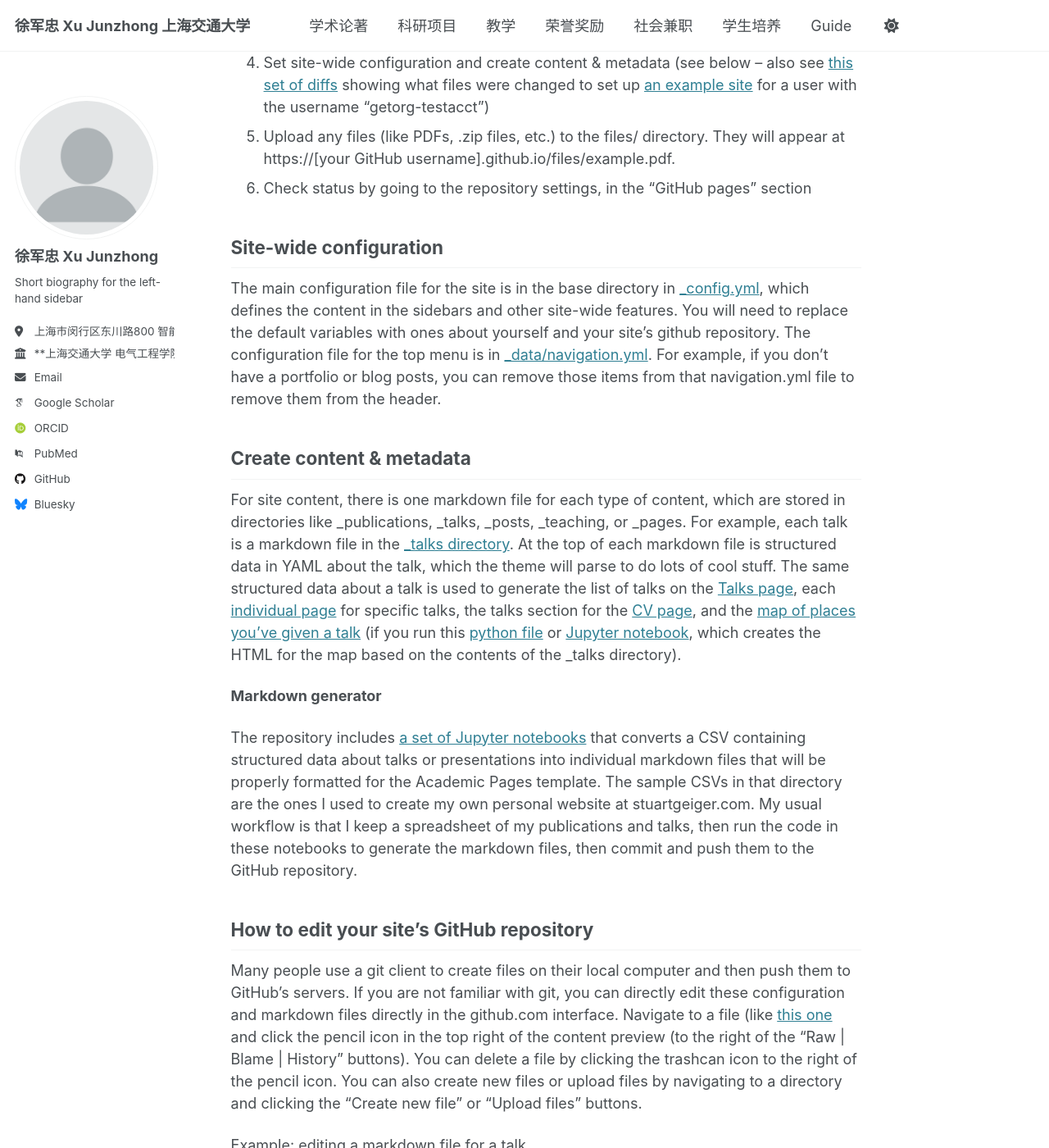
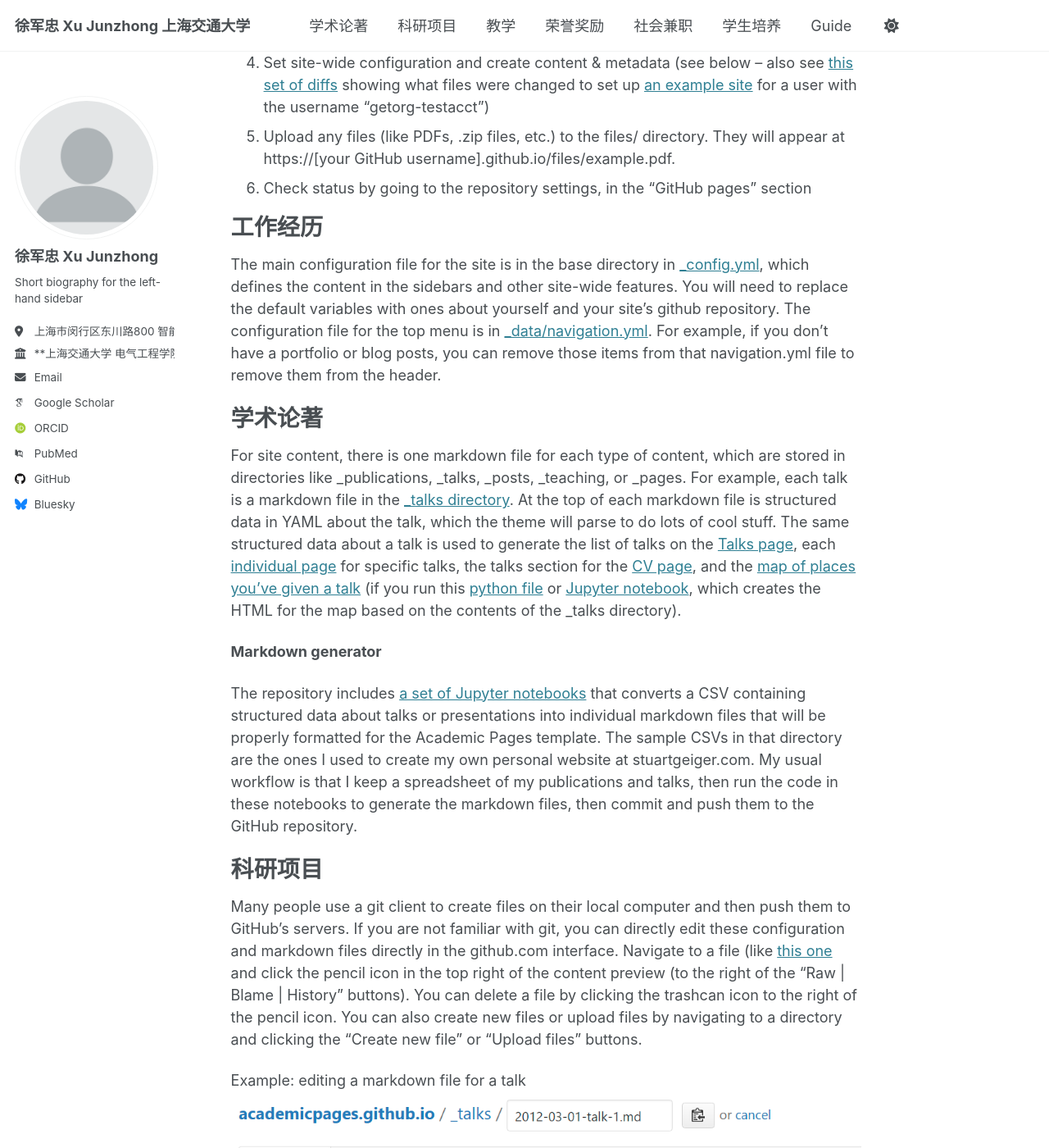
Before and after one commit to junzhongxu/junzhongxu.github.io, a Jekyll site: the page built from _pages/about.md, in a window 1280 px wide and 1400 px high, scrolled down 896 px. Shown: the whole window at 82% size. Built offline with Jekyll 4.4.1, drawn with Linux system fonts in a browser that asks for light colours; some web fonts are replaced.

Commit message:
Update about.md

```diff
--- a/_pages/about.md
+++ b/_pages/about.md
@@ -15,7 +15,7 @@ Like many other Jekyll-based GitHub Pages templates, Academic Pages makes you se
 
 Many of the features of dynamic content management systems (like Wordpress) can be achieved in this fashion, using a fraction of the computational resources and with far less vulnerability to hacking and DDoSing. You can also modify the theme to your heart's content without touching the content of your site. If you get to a point where you've broken something in Jekyll/HTML/CSS beyond repair, your markdown files describing your talks, publications, etc. are safe. You can rollback the changes or even delete the repository and start over - just be sure to save the markdown files! Finally, you can also write scripts that process the structured data on the site, such as [this one](https://github.com/academicpages/academicpages.github.io/blob/master/talkmap.ipynb) that analyzes metadata in pages about talks to display [a map of every location you've given a talk](https://academicpages.github.io/talkmap.html).
 
-Getting started
+教育经历
 ======
 1. Register a GitHub account if you don't have one and confirm your e-mail (required!)
 1. Fork [this template](https://github.com/academicpages/academicpages.github.io) by clicking the "Use this template" button in the top right.
@@ -24,12 +24,12 @@ Getting started
 1. Upload any files (like PDFs, .zip files, etc.) to the files/ directory. They will appear at https://[your GitHub username].github.io/files/example.pdf.
 1. Check status by going to the repository settings, in the "GitHub pages" section
 
-Site-wide configuration
-------
+工作经历
+======
 The main configuration file for the site is in the base directory in [_config.yml](https://github.com/academicpages/academicpages.github.io/blob/master/_config.yml), which defines the content in the sidebars and other site-wide features. You will need to replace the default variables with ones about yourself and your site's github repository. The configuration file for the top menu is in [_data/navigation.yml](https://github.com/academicpages/academicpages.github.io/blob/master/_data/navigation.yml). For example, if you don't have a portfolio or blog posts, you can remove those items from that navigation.yml file to remove them from the header.
 
-Create content & metadata
-------
+学术论著
+======
 For site content, there is one markdown file for each type of content, which are stored in directories like _publications, _talks, _posts, _teaching, or _pages. For example, each talk is a markdown file in the [_talks directory](https://github.com/academicpages/academicpages.github.io/tree/master/_talks). At the top of each markdown file is structured data in YAML about the talk, which the theme will parse to do lots of cool stuff. The same structured data about a talk is used to generate the list of talks on the [Talks page](https://academicpages.github.io/talks), each [individual page](https://academicpages.github.io/talks/2012-03-01-talk-1) for specific talks, the talks section for the [CV page](https://academicpages.github.io/cv), and the [map of places you've given a talk](https://academicpages.github.io/talkmap.html) (if you run this [python file](https://github.com/academicpages/academicpages.github.io/blob/master/talkmap.py) or [Jupyter notebook](https://github.com/academicpages/academicpages.github.io/blob/master/talkmap.ipynb), which creates the HTML for the map based on the contents of the _talks directory).
 
 **Markdown generator**
@@ -37,8 +37,8 @@ For site content, there is one markdown file for each type of content, which are
 The repository includes [a set of Jupyter notebooks](https://github.com/academicpages/academicpages.github.io/tree/master/markdown_generator
 ) that converts a CSV containing structured data about talks or presentations into individual markdown files that will be properly formatted for the Academic Pages template. The sample CSVs in that directory are the ones I used to create my own personal website at stuartgeiger.com. My usual workflow is that I keep a spreadsheet of my publications and talks, then run the code in these notebooks to generate the markdown files, then commit and push them to the GitHub repository.
 
-How to edit your site's GitHub repository
-------
+科研项目
+======
 Many people use a git client to create files on their local computer and then push them to GitHub's servers. If you are not familiar with git, you can directly edit these configuration and markdown files directly in the github.com interface. Navigate to a file (like [this one](https://github.com/academicpages/academicpages.github.io/blob/master/_talks/2012-03-01-talk-1.md) and click the pencil icon in the top right of the content preview (to the right of the "Raw | Blame | History" buttons). You can delete a file by clicking the trashcan icon to the right of the pencil icon. You can also create new files or upload files by navigating to a directory and clicking the "Create new file" or "Upload files" buttons.
 
 Example: editing a markdown file for a talk
```
